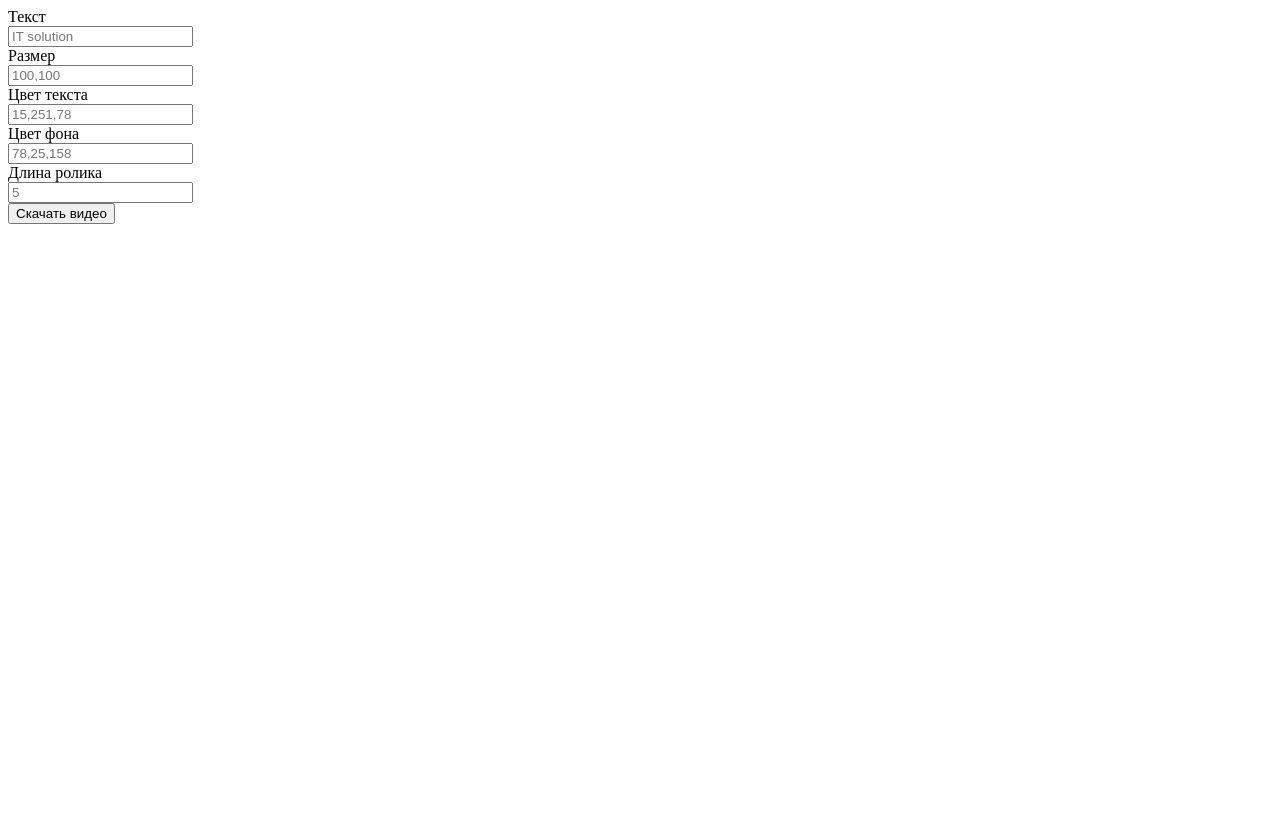
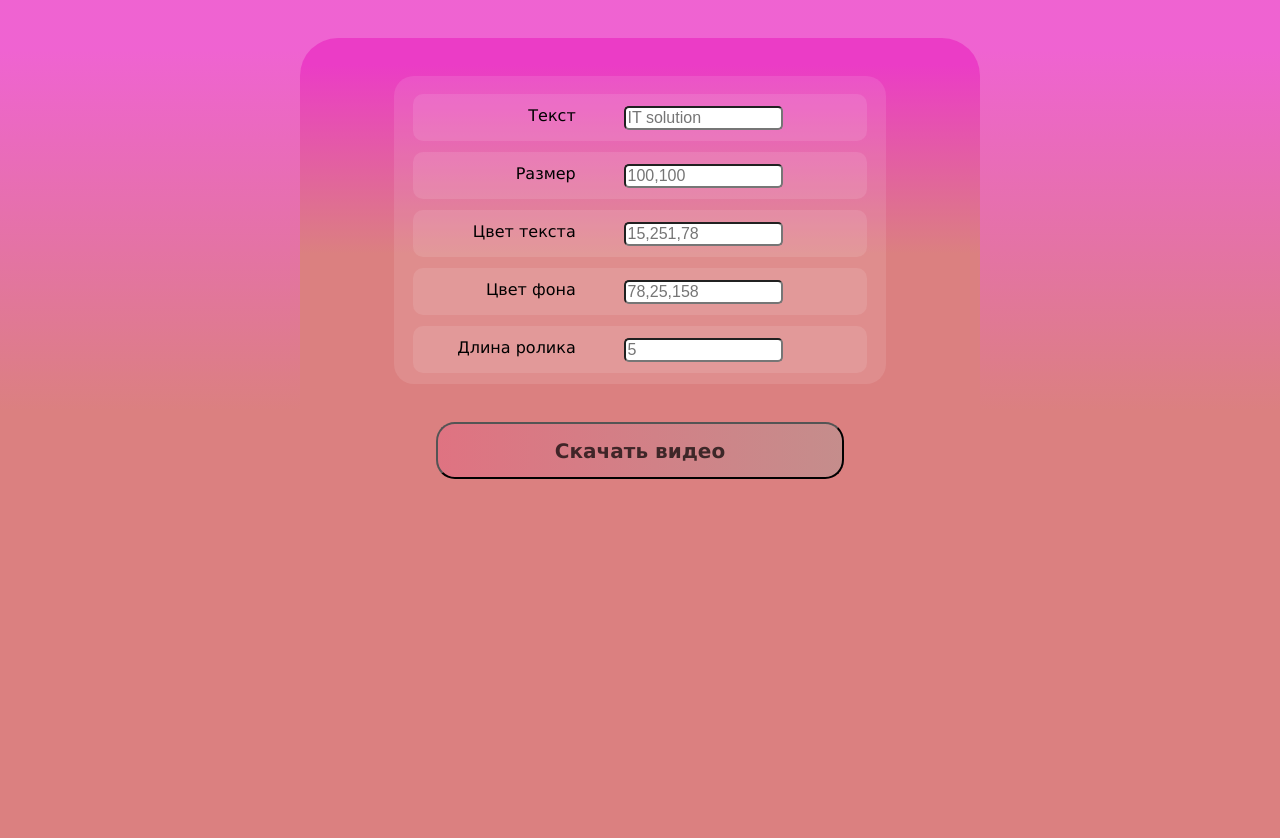
Before and after one commit to olegMirasov/text_to_video, a Django app: page / in a window 1280 px wide. Before the commit the page ends 224 px from the top, so only its background shows below. Run offline with Django 5.2, Linux system fonts and the light colour scheme.

Commit message:
added some styles and sending static files to the client

```diff
--- /dev/null
+++ b/run_row/text_to_video/static/text_to_video/css/style.css
@@ -0,0 +1,80 @@
+.contaner{
+    background: rgb(235,60,198);
+    background: linear-gradient(180deg, rgba(235,60,198,1) 6%, rgba(219,128,128,1) 49%);
+    width: 18cm;
+    height: auto;
+    margin-left: auto;
+    margin-right: auto;
+    border-radius: 1cm;
+    padding-top: 1cm;
+    margin-top: 1cm;
+}
+
+.ex {
+    display: flex;
+    flex-direction: column;
+    width: 13cm;
+    background: rgba(255, 255, 255, 0.1);
+    border-radius: 20px;
+    margin-left: auto;
+    margin-right: auto;
+    padding-top: 0.5cm;
+}
+
+.row {
+    display: flex;
+    background: rgba(255, 255, 255, 0.1);
+    font-family: Verdana, Geneva, Tahoma, sans-serif;
+    padding-top: 0.3cm;
+    padding-bottom: 0.3cm;
+    padding-left: 1cm;
+    margin-bottom: 0.3cm;
+    margin-left: 0.5cm;
+    margin-right: 0.5cm;
+    border-radius: 10px;
+}
+
+.text {
+    width: 30%;
+    text-align: right;
+    padding-right: 10px;
+    font-size: 16px;
+}
+
+.input{
+    width: 4cm;
+    border-radius: 5px;
+    font-size: 16px;
+    margin-left: 1cm;
+}
+
+.button_pos {
+    width: 60%;
+    height: 1.5cm;
+    margin-left: auto;
+    margin-right: auto;
+    margin-top: 1cm;
+}
+
+.button {
+    width: 100%;
+    height: 100%;
+    border-radius: 0.5cm;
+    background: linear-gradient(90deg,rgba(255,0,142,0.1), rgba(0,255,243,0.1));
+    font-family: Verdana, Geneva, Tahoma, sans-serif;
+    color: rgba(0,0,0,0.7);
+    font-size: 20px;
+    font-weight: bold;
+}
+
+.button:hover {
+    background: linear-gradient(90deg,rgba(250,0,142,0.3), rgba(0,255,243,0.2));
+    color: rgba(0,0,0,0.9);
+}
+
+body {
+    min-height: 100vh;
+    margin: 0;
+    background: rgb(235,60,198);
+    background: linear-gradient(180deg, rgba(235,60,198,0.8) 6%, rgba(219,128,128,1) 49%);
+}
--- a/run_row/text_to_video/templates/text_to_video/index.html
+++ b/run_row/text_to_video/templates/text_to_video/index.html
@@ -1,18 +1,32 @@
+{% load static %}
+
 <!DOCTYPE html>
 <html lang="en">
 <head>
     <meta charset="UTF-8">
     <title>run_row</title>
+    <link type="text/css" rel="stylesheet" href="{% static 'text_to_video/css/style.css' %}">
+
 </head>
 <body>
+<div class="contaner">
 <form action="" method="post">
     {% csrf_token %}
+<div class="ex">
     {% for dict in data %}
-        <label for="{{ dict.name }}">{{ dict.label }}</label><br>
-        <input type="text" id="{{ dict.name }}" name="{{ dict.name }}" placeholder="{{ dict.place }}"><br>
+    <div class="row">
+        <div class="text">
+            <label for="{{ dict.name }}">{{ dict.label }}</label>
+        </div>
+        <input type="text" id="{{ dict.name }}" name="{{ dict.name }}" placeholder="{{ dict.place }}" class="input">
+    </div>
     {% endfor %}
-          <button type="submit">Скачать видео</button>
+</div>
+<div class="button_pos">
+    <button type="submit" class="button">Скачать видео</button>
+</div>
 
-      </form>
+    </form>
+</div>
 </body>
 </html>
```
